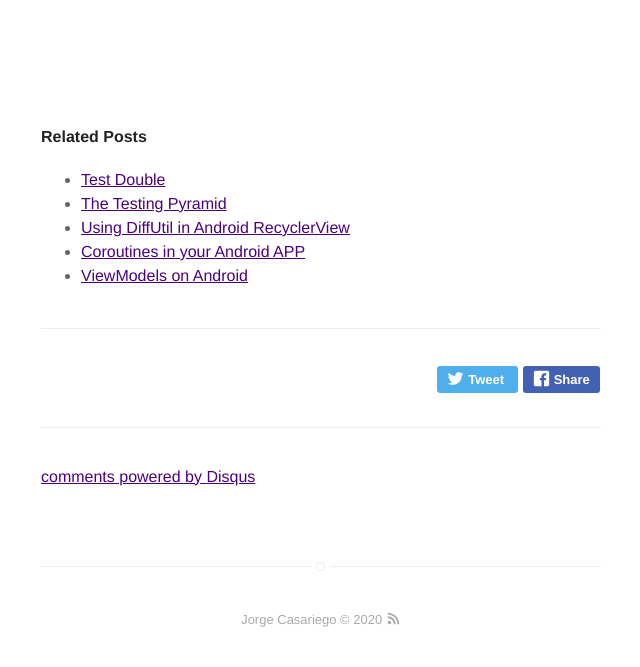
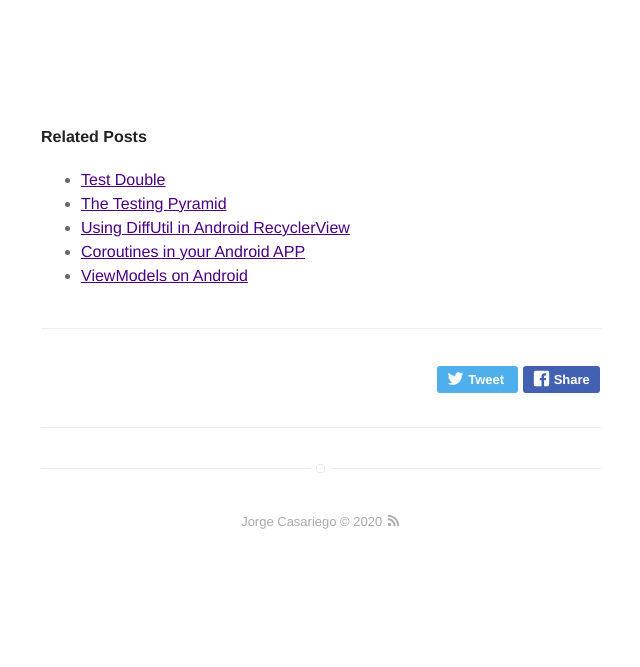
Before and after one commit to jorgecasariego/jorgecasariego.github.io, a Jekyll site: the page built from _posts/2020-08-19-architecture-testing.markdown, in a window 1280 px wide. Shown: the part 1021-1688 px from the top of the page, without its empty margins (319-959 px from the left). Built offline with Jekyll 4.4.1, drawn with Linux system fonts in a browser that asks for light colours; comment, search, counter and statistics services are not loaded; after the commit the page ends 1590 px from its top, so only the background shows below that; some of the changed lines change nothing that is shown.

Commit message:
Comment disqus plugin

```diff
--- a/_config.yml
+++ b/_config.yml
@@ -29,9 +29,9 @@ permalink: /:title/
 # analytics-piwik-id: 1
 
 # if you don't want comments in your posts, leave categories empty
-disqus:
-  shortname: mydisqus # enter this from your disqus account
-  categories: [blog, project] # only show disqus for posts that have these categories
+#disqus:
+#  shortname: mydisqus # enter this from your disqus account
+#  categories: [blog, project] # only show disqus for posts that have these categories
 
 # if you don't have any of social below, comment the line
 #facebook: myfacebook
```
